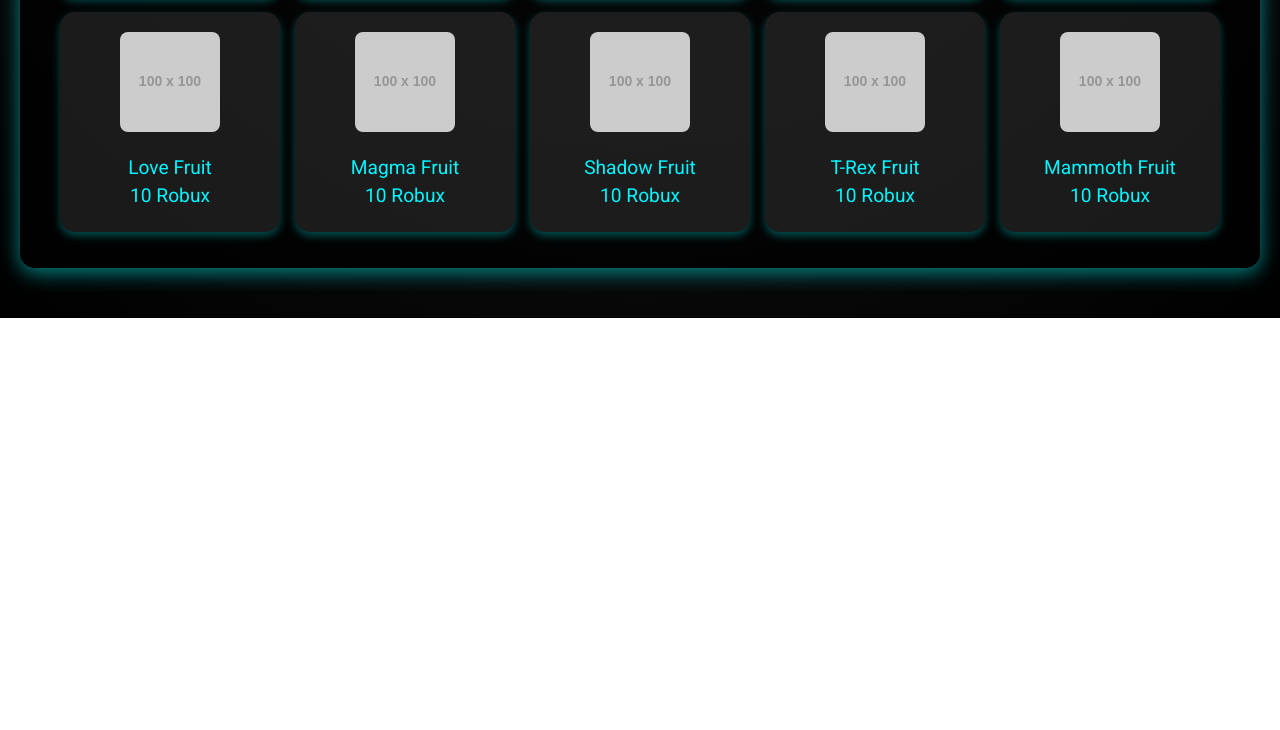
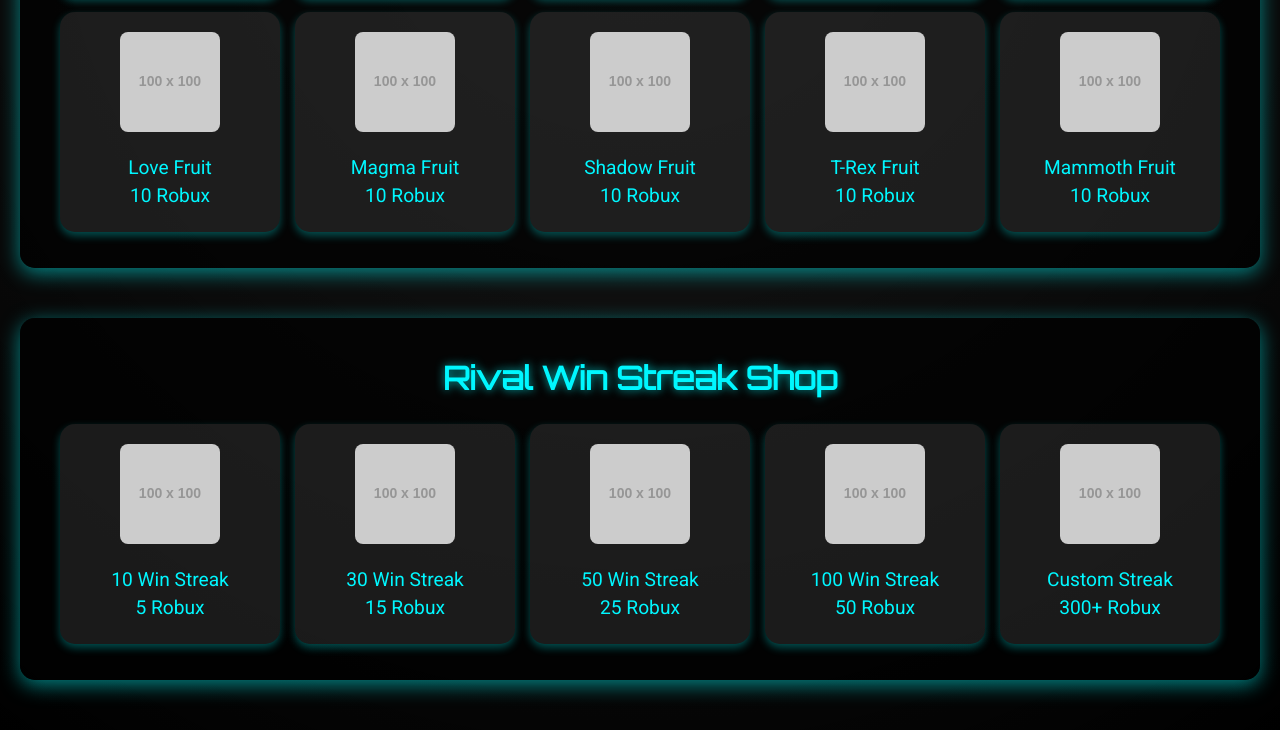
Before and after one commit to SNOBLX/Nova.github.io, a plain HTML site: page index.html in a window 1280 px wide. Shown: the part 1021-1751 px from the top of the page. Before the commit the page ends 1339 px from the top, so only its background shows below. Drawn offline with Linux system fonts and the light colour scheme; placeholder pictures from the web are drawn by us.

Commit message:
index.html

```diff
--- a/index.html
+++ b/index.html
@@ -287,3 +287,39 @@
     </footer>
 </body>
 </html>
+<!-- Rival Win Streak Shop Section -->
+<div class="shop">
+    <h2>Rival Win Streak Shop</h2>
+    <ul class="fruit-list">
+        <!-- 10 Win Streak -->
+        <li>
+            <img src="https://via.placeholder.com/100?text=10+Streak" alt="10 Win Streak">
+            <p>10 Win Streak</p>
+            <p>5 Robux</p>
+        </li>
+        <!-- 30 Win Streak -->
+        <li>
+            <img src="https://via.placeholder.com/100?text=30+Streak" alt="30 Win Streak">
+            <p>30 Win Streak</p>
+            <p>15 Robux</p>
+        </li>
+        <!-- 50 Win Streak -->
+        <li>
+            <img src="https://via.placeholder.com/100?text=50+Streak" alt="50 Win Streak">
+            <p>50 Win Streak</p>
+            <p>25 Robux</p>
+        </li>
+        <!-- 100 Win Streak -->
+        <li>
+            <img src="https://via.placeholder.com/100?text=100+Streak" alt="100 Win Streak">
+            <p>100 Win Streak</p>
+            <p>50 Robux</p>
+        </li>
+        <!-- Custom Streak -->
+        <li>
+            <img src="https://via.placeholder.com/100?text=Custom+Streak" alt="Custom Streak">
+            <p>Custom Streak</p>
+            <p>300+ Robux</p>
+        </li>
+    </ul>
+</div>
```
